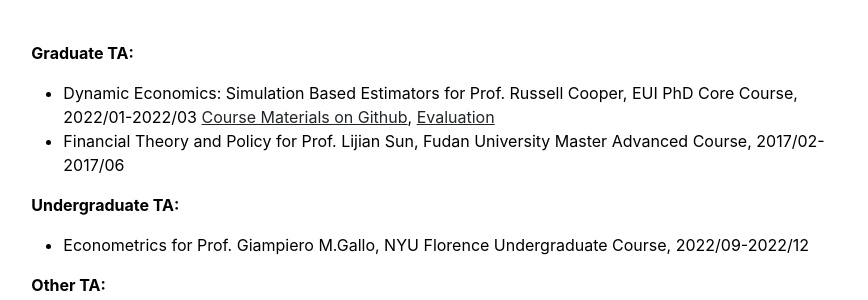
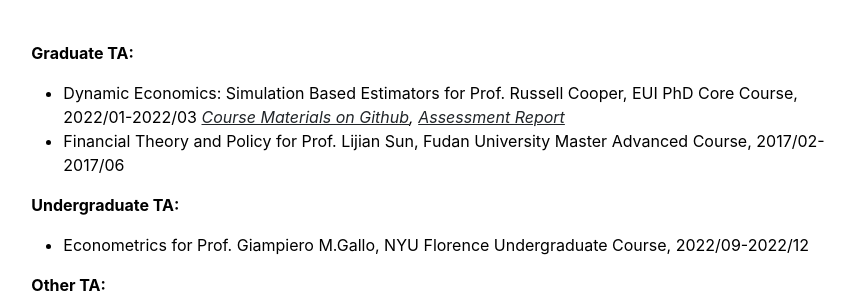
Before and after one commit to chengzi-yi/chengzi-yi.github.io, a Jekyll site: the page built from teaching.md, in a window 1280 px wide. Shown: the part 231-531 px from the top of the page, without its empty margins (198-1066 px from the left). Built offline with Jekyll 4.4.1, drawn with Linux system fonts in a browser that asks for light colours.

Commit message:
update teaching

```diff
--- a/teaching.md
+++ b/teaching.md
@@ -6,7 +6,7 @@ permalink: /teaching
 **Graduate TA:**
 
 - Dynamic Economics: Simulation Based Estimators for Prof. Russell Cooper, EUI PhD Core Course, 2022/01-2022/03
-  [Course Materials on Github](https://github.com/chengzi-yi/Metrics-III-SMM), [Evaluation](/assets/ECO-CO-STATS3-Statistics-and-Econometrics-3-1.pdf)
+  *[Course Materials on Github](https://github.com/chengzi-yi/Metrics-III-SMM), [Assessment Report](/assets/ECO-CO-STATS3-Statistics-and-Econometrics-3-1.pdf)*
 - Financial Theory and Policy for Prof. Lijian Sun, Fudan University Master Advanced Course, 2017/02-2017/06
 
 **Undergraduate TA:**
```
